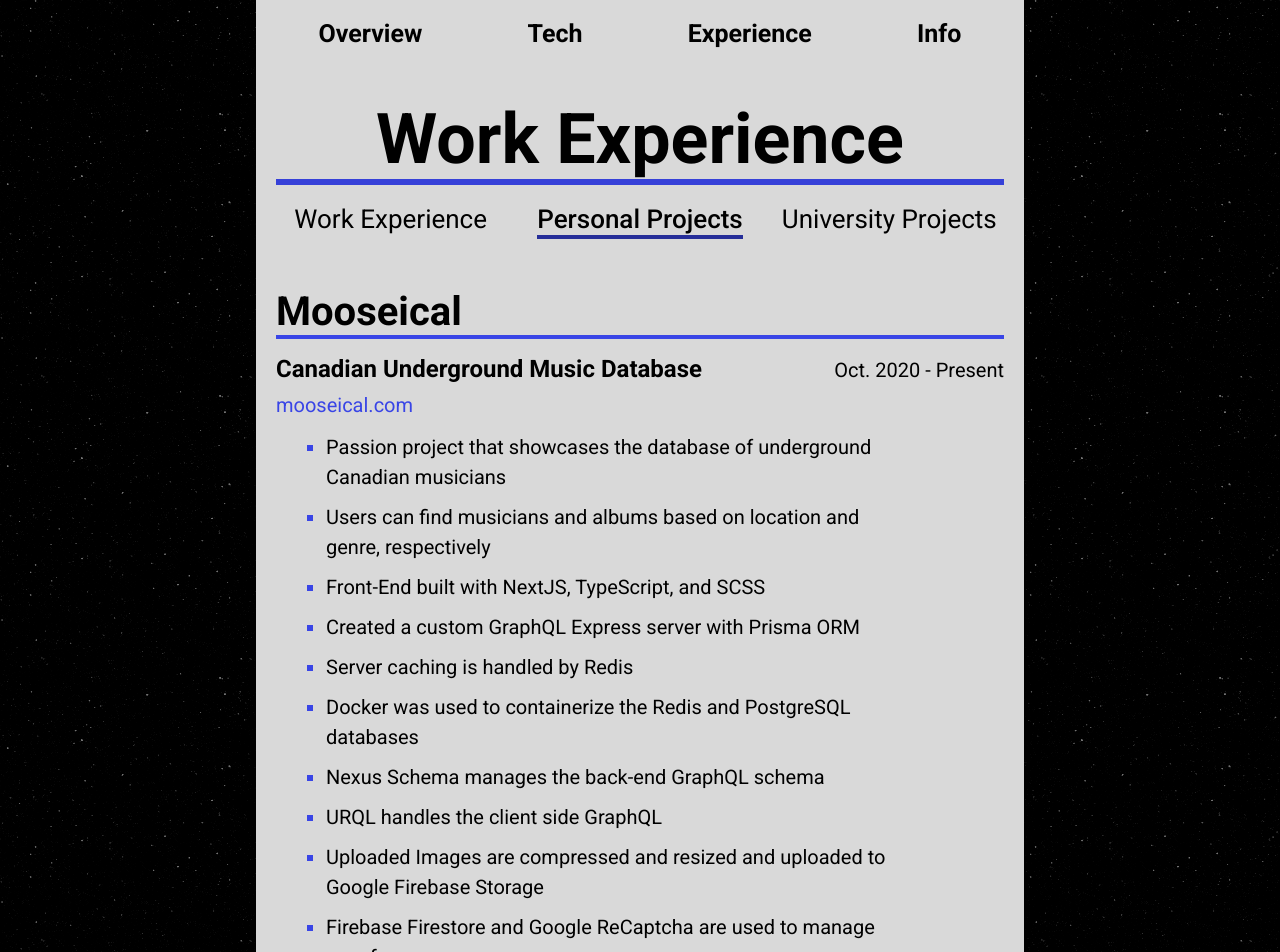
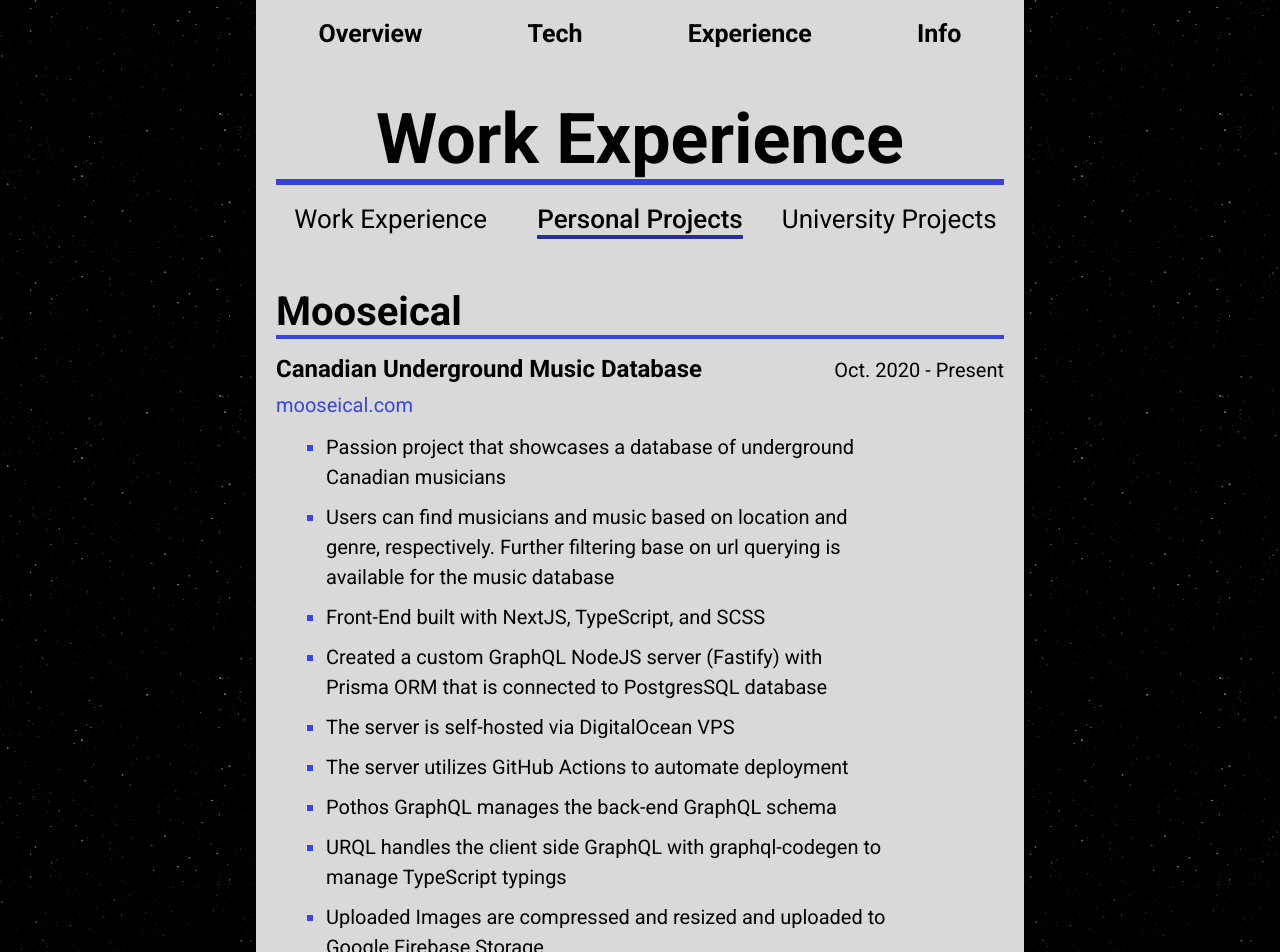
Before and after one commit to 100BC/C-V, a Next.js app: page /experience/projects in a window 1280 px wide. Shown: the top 952 px of the page. Built offline with nearby package versions, Linux system fonts and the light colour scheme.

Commit message:
Update Info

```diff
--- a/components/WorkExperienceRender/PersonalProjects.tsx
+++ b/components/WorkExperienceRender/PersonalProjects.tsx
@@ -13,21 +13,26 @@
         links={[{ href: 'https://www.mooseical.com/', name: 'mooseical.com' }]}
       >
         <li>
-          Passion project that showcases the database of underground Canadian
+          Passion project that showcases a database of underground Canadian
           musicians
         </li>
         <li>
-          Users can find musicians and albums based on location and genre,
-          respectively
+          Users can find musicians and music based on location and genre,
+          respectively. Further filtering base on url querying is available for
+          the music database
         </li>
         <li>Front-End built with NextJS, TypeScript, and SCSS</li>
-        <li>Created a custom GraphQL Express server with Prisma ORM</li>
-        <li>Server caching is handled by Redis</li>
         <li>
-          Docker was used to containerize the Redis and PostgreSQL databases
+          Created a custom GraphQL NodeJS server (Fastify) with Prisma ORM that
+          is connected to PostgresSQL database
         </li>
-        <li>Nexus Schema manages the back-end GraphQL schema</li>
-        <li>URQL handles the client side GraphQL</li>
+        <li>The server is self-hosted via DigitalOcean VPS</li>
+        <li>The server utilizes GitHub Actions to automate deployment</li>
+        <li>Pothos GraphQL manages the back-end GraphQL schema</li>
+        <li>
+          URQL handles the client side GraphQL with graphql-codegen to manage
+          TypeScript typings
+        </li>
         <li>
           Uploaded Images are compressed and resized and uploaded to Google
           Firebase Storage
@@ -85,10 +90,7 @@
       >
         <li>Built with NextJS and TypeScript</li>
         <li>Created to better showcase my work, achievements and skill set</li>
-        <li>
-          Follows Responsive Web Design and has automatic dark theme based on
-          user preference
-        </li>
+        <li>Follows Responsive Web Design</li>
         <li>
           This website receives continuous updates to improve usability and
           update technology
--- a/components/WorkExperienceRender/WorkExperience.tsx
+++ b/components/WorkExperienceRender/WorkExperience.tsx
@@ -8,7 +8,7 @@
       <WorkExperienceItem
         title="Interface Fluidics"
         id="interfacefluidics"
-        address="Edmonton / Remote"
+        address="Edmonton, AB / Remote"
         jobTitle="React Developer"
         time="Oct.&nbsp;2021 - Jan.&nbsp;2022"
         links={[
--- a/pages/tech-stack.tsx
+++ b/pages/tech-stack.tsx
@@ -157,7 +157,7 @@
           <li>
             <TechStackItem
               src="/brands/github-actions.png"
-              brand="Github Actions"
+              brand="GitHub Actions"
               link="https://github.com/features/actions"
             />
           </li>
```
